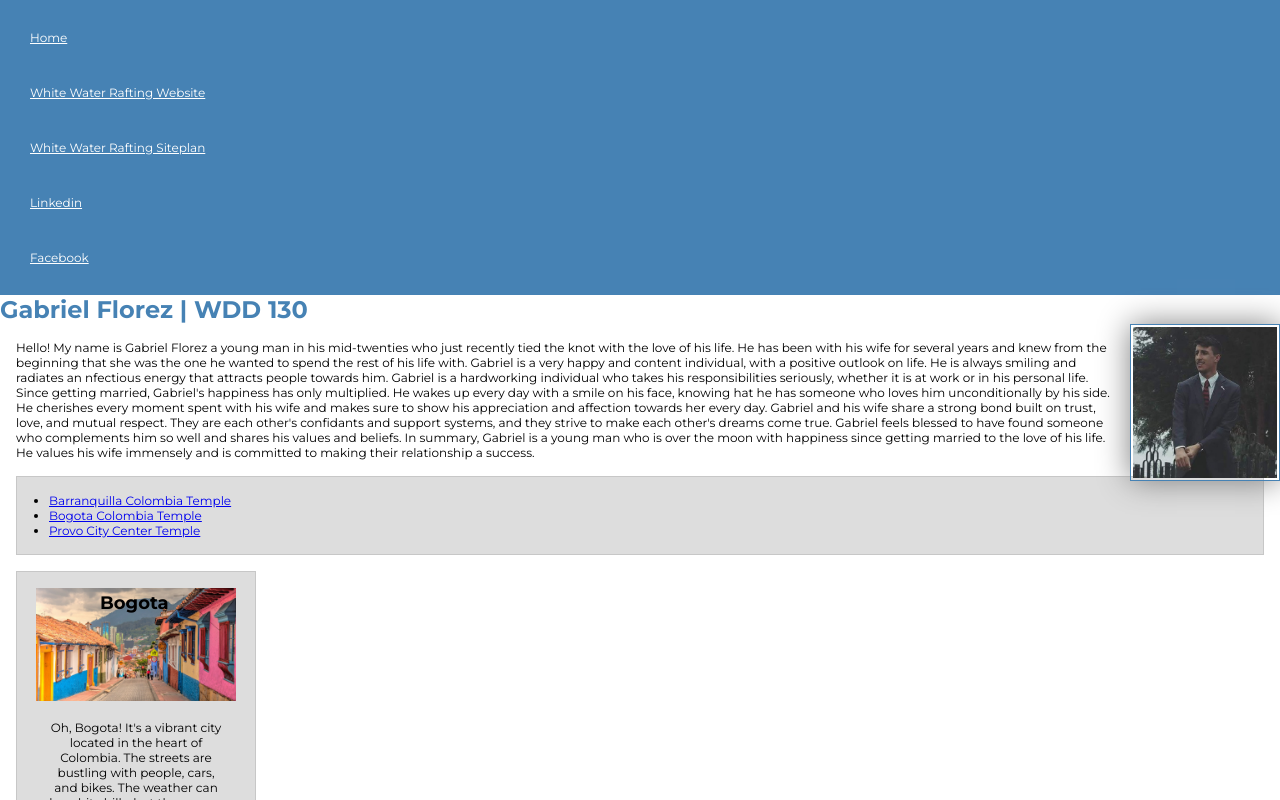
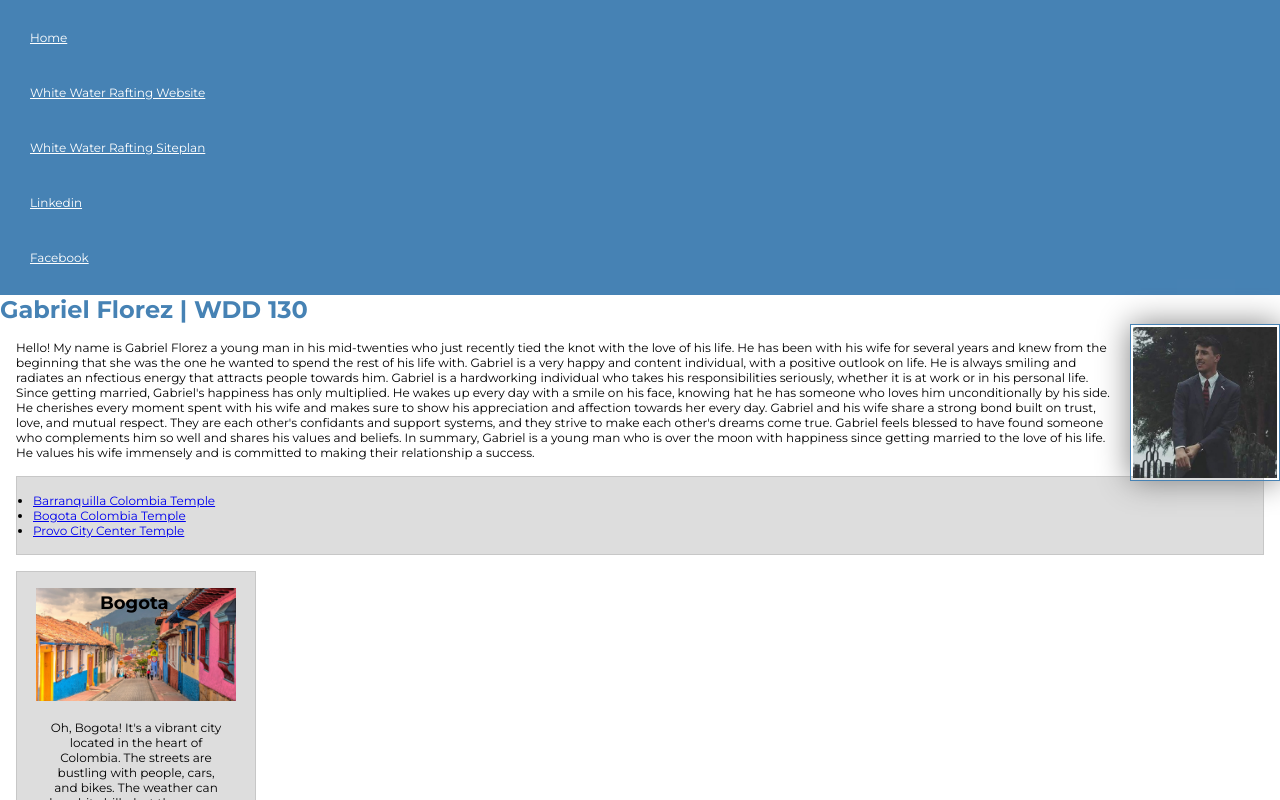
Before and after one commit to GabrielFlorez/wdd130, a plain HTML site: page index.html in a window 1280 px wide. Shown: the top 800 px of the page. Drawn offline with Linux system fonts and the light colour scheme.

Commit message:
pandding ul class

```diff
--- a/index.html
+++ b/index.html
@@ -43,7 +43,7 @@
       so well and shares his values and beliefs. In summary, Gabriel is a young man who is over the moon with happiness
       since getting married to the love of his life. He values his wife immensely and is committed to making their
       relationship a success. </p>
-    <ul class="box indent">
+    <ul class="box">
       <li><a href="https://www.churchofjesuschrist.org/temples/details/barranquilla-colombia-temple?lang=eng"
           target="_blank">Barranquilla Colombia Temple</a></li>
       <li><a href="https://www.churchofjesuschrist.org/temples/details/bogota-colombia-temple?lang=eng"
--- a/styles/styles.css
+++ b/styles/styles.css
@@ -80,6 +80,7 @@ footer {
   color: #000;
 }
 
+/* add a class called indent next to the box in the ul in case you wanted it to look better
 .indent {
   padding-left: 2rem;
-}
+} */
```
